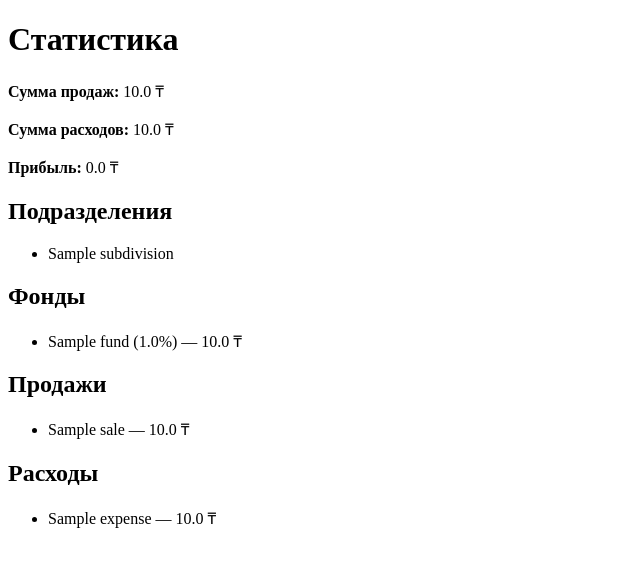
After one commit to Ryyume/artigate-finance-server, a FastAPI app: page /stats in a window 1280 px wide. The commit adds this page. Shown: the top 567 px of the page, without its empty margins (0-640 px from the left). Run offline with FastAPI, Linux system fonts and the light colour scheme; tables that the repository leaves empty hold one stand-in row (values such as "Sample post").

Commit message:
Add files via upload

```diff
--- a/crud.py
+++ b/crud.py
@@ -1,7 +1,6 @@
 from sqlalchemy.orm import Session
 import models, schemas
 
-# Создание подразделения
 def create_subdivision(db: Session, sub: schemas.SubdivisionCreate):
     db_sub = models.Subdivision(name=sub.name)
     db.add(db_sub)
@@ -9,7 +8,6 @@ def create_subdivision(db: Session, sub: schemas.SubdivisionCreate):
     db.refresh(db_sub)
     return db_sub
 
-# Создание фонда
 def create_fund(db: Session, fund: schemas.FundCreate):
     db_fund = models.Fund(**fund.dict(), balance=0.0)
     db.add(db_fund)
@@ -17,14 +15,12 @@ def create_fund(db: Session, fund: schemas.FundCreate):
     db.refresh(db_fund)
     return db_fund
 
-# Создание продажи и автоматическое распределение по фондам
 def create_sale(db: Session, sale: schemas.SaleCreate):
     db_sale = models.Sale(**sale.dict())
     db.add(db_sale)
     db.commit()
     db.refresh(db_sale)
 
-    # обновляем балансы фондов
     funds = db.query(models.Fund).filter(models.Fund.subdivision_id == sale.subdivision_id).all()
     for fund in funds:
         fund.balance += sale.amount * fund.percent / 100
@@ -32,7 +28,6 @@ def create_sale(db: Session, sale: schemas.SaleCreate):
 
     return db_sale
 
-# Создание расхода
 def create_expense(db: Session, exp: schemas.ExpenseCreate):
     db_exp = models.Expense(**exp.dict())
     db.add(db_exp)
--- a/models.py
+++ b/models.py
@@ -7,7 +7,6 @@ class Subdivision(Base):
     __tablename__ = "subdivisions"
     id = Column(Integer, primary_key=True, index=True)
     name = Column(String, unique=True, index=True)
-
     funds = relationship("Fund", back_populates="subdivision")
     sales = relationship("Sale", back_populates="subdivision")
 
@@ -17,7 +16,6 @@ class Fund(Base):
     name = Column(String, index=True)
     percent = Column(Float, default=0.0)
     balance = Column(Float, default=0.0)
-
     subdivision_id = Column(Integer, ForeignKey("subdivisions.id"))
     subdivision = relationship("Subdivision", back_populates="funds")
 
@@ -28,7 +26,6 @@ class Sale(Base):
     category = Column(String, index=True)
     amount = Column(Float)
     created_at = Column(DateTime, default=datetime.utcnow)
-
     subdivision_id = Column(Integer, ForeignKey("subdivisions.id"))
     subdivision = relationship("Subdivision", back_populates="sales")
     expenses = relationship("Expense", back_populates="sale")
@@ -38,6 +35,5 @@ class Expense(Base):
     id = Column(Integer, primary_key=True, index=True)
     title = Column(String, index=True)
     amount = Column(Float)
-
     sale_id = Column(Integer, ForeignKey("sales.id"))
     sale = relationship("Sale", back_populates="expenses")
--- /dev/null
+++ b/templates/stats.html
@@ -0,0 +1,41 @@
+<!DOCTYPE html>
+<html lang="ru">
+<head>
+    <meta charset="UTF-8">
+    <title>Статистика</title>
+</head>
+<body>
+    <h1>Статистика</h1>
+    <p><strong>Сумма продаж:</strong> {{ total_sales }} ₸</p>
+    <p><strong>Сумма расходов:</strong> {{ total_expenses }} ₸</p>
+    <p><strong>Прибыль:</strong> {{ profit }} ₸</p>
+
+    <h2>Подразделения</h2>
+    <ul>
+        {% for sub in subdivisions %}
+            <li>{{ sub.name }}</li>
+        {% endfor %}
+    </ul>
+
+    <h2>Фонды</h2>
+    <ul>
+        {% for f in funds %}
+            <li>{{ f.name }} ({{ f.percent }}%) — {{ f.balance }} ₸</li>
+        {% endfor %}
+    </ul>
+
+    <h2>Продажи</h2>
+    <ul>
+        {% for s in sales %}
+            <li>{{ s.name }} — {{ s.amount }} ₸</li>
+        {% endfor %}
+    </ul>
+
+    <h2>Расходы</h2>
+    <ul>
+        {% for e in expenses %}
+            <li>{{ e.title }} — {{ e.amount }} ₸</li>
+        {% endfor %}
+    </ul>
+</body>
+</html>
```
Also changed, not shown: schemas.py (+0 -11 lines), database.py (line endings or trailing spaces), main.py (line endings or trailing spaces), requirements.txt (line endings or trailing spaces), templates/index.html (line endings or trailing spaces).
